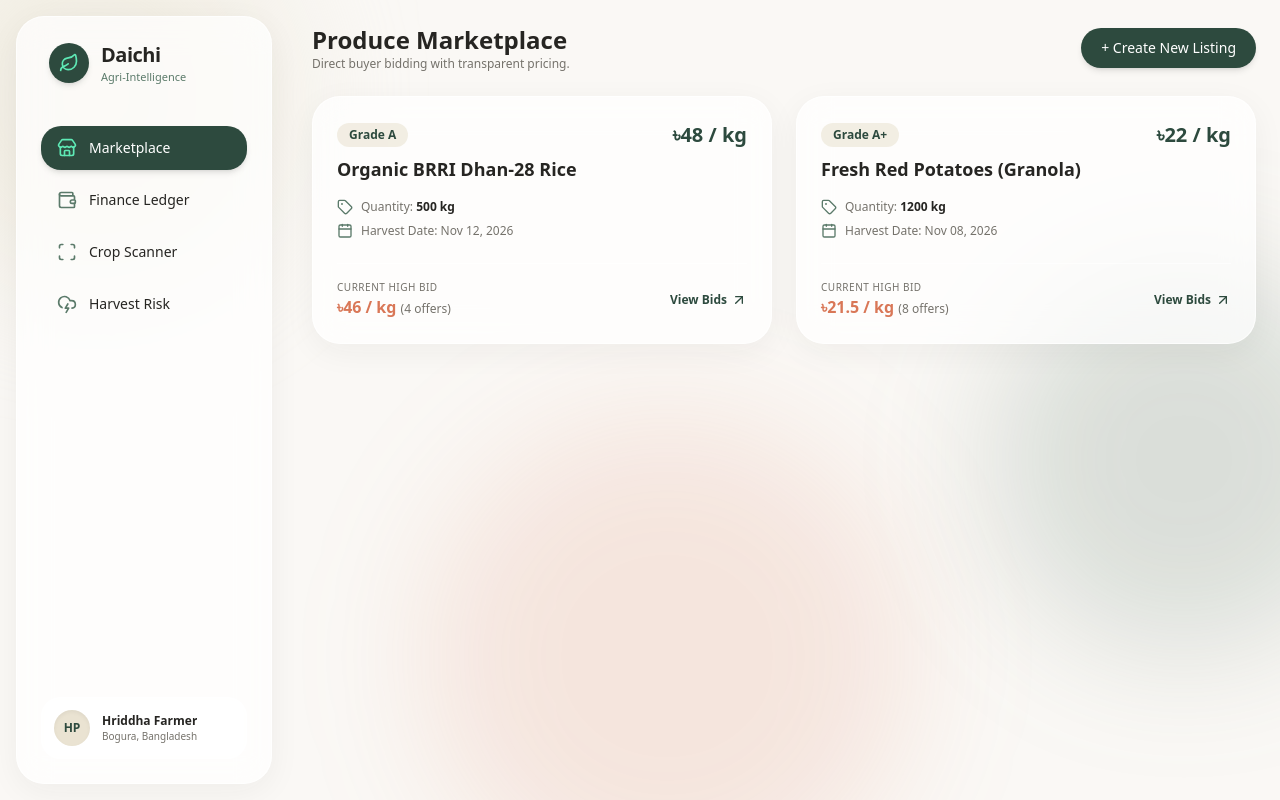
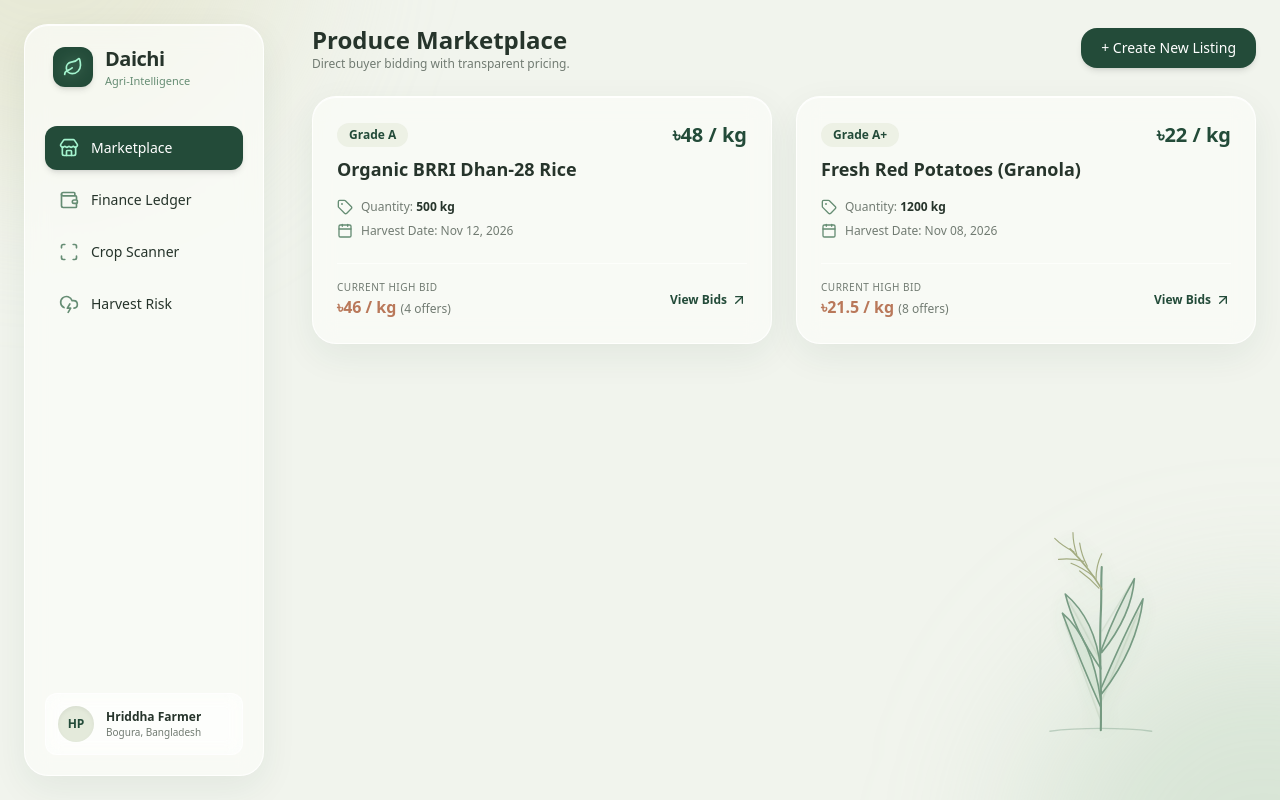
Before and after one commit to Hriddha/Daichi, a Next.js app in the folder frontend/: page /marketplace in a window 1280 px wide. Built offline with nearby package versions, Linux system fonts and the light colour scheme.

Commit message:
Added a growing crop animation

```diff
--- a/frontend/src/app/(dashboard)/layout.tsx
+++ b/frontend/src/app/(dashboard)/layout.tsx
@@ -6,17 +6,44 @@ export default function DashboardLayout({
   children: React.ReactNode;
 }) {
   return (
-    <div className="min-h-screen bg-daichi-bg relative flex overflow-hidden">
-      {/* Background Ambient Glow Orbs for Glassmorphic depth */}
-      <div className="fixed -top-24 -left-24 w-96 h-96 bg-daichi-sand/50 rounded-full blur-3xl pointer-events-none" />
-      <div className="fixed top-1/3 -right-24 w-96 h-96 bg-daichi-sage/20 rounded-full blur-3xl pointer-events-none" />
-      <div className="fixed -bottom-24 left-1/3 w-[30rem] h-[30rem] bg-daichi-clay/15 rounded-full blur-3xl pointer-events-none" />
+    <div className="relative flex min-h-screen flex-col overflow-hidden bg-daichi-bg md:flex-row">
+      <div className="pointer-events-none fixed inset-0 z-0 overflow-hidden" aria-hidden="true">
+        <div className="ambient-glow ambient-glow--top" />
+        <div className="ambient-glow ambient-glow--bottom" />
+        <svg className="growth-plant" viewBox="0 0 160 240" fill="none">
+          <path className="rice-ground" d="M27 218c29-4 77-4 106 0" />
+          <path className="rice-stem rice-stem--main" d="M80 217c1-42-2-81 0-122 1-17 0-31 1-48" />
+          <path className="rice-blade rice-blade--one" d="M80 193C67 164 53 130 40 95c20 17 34 48 40 91Z" />
+          <path className="rice-blade rice-blade--two" d="M80 174c15-35 29-66 44-94-4 34-19 68-43 99Z" />
+          <path className="rice-blade rice-blade--three" d="M80 153C63 128 50 103 43 75c20 17 33 42 37 78Z" />
+          <path className="rice-blade rice-blade--four" d="M81 132c11-29 22-52 34-73-2 27-13 51-34 77Z" />
+          <path className="rice-panicle-stem" d="M81 70c-10-17-20-29-33-42" />
+          <path className="rice-panicle-branch" d="M52 31c-8-4-14-8-20-14m23 17c-3-9-4-16-4-23m11 30c-10-3-18-3-26-2m30 7c-5-9-7-17-8-24m15 35c-9-7-16-11-24-14m26 17c0-11 2-19 6-27m-3 36c-7-8-13-13-20-18" />
+          <g className="rice-grains rice-grains--one">
+            <ellipse cx="27" cy="14" rx="2.4" ry="5" transform="rotate(-48 27 14)" />
+            <ellipse cx="33" cy="12" rx="2.4" ry="5" transform="rotate(-50 33 12)" />
+            <ellipse cx="38" cy="19" rx="2.4" ry="5" transform="rotate(-54 38 19)" />
+            <ellipse cx="42" cy="9" rx="2.4" ry="5" transform="rotate(-8 42 9)" />
+            <ellipse cx="47" cy="14" rx="2.4" ry="5" transform="rotate(-17 47 14)" />
+          </g>
+          <g className="rice-grains rice-grains--two">
+            <ellipse cx="38" cy="31" rx="2.4" ry="5" transform="rotate(-82 38 31)" />
+            <ellipse cx="44" cy="35" rx="2.4" ry="5" transform="rotate(-72 44 35)" />
+            <ellipse cx="51" cy="27" rx="2.4" ry="5" transform="rotate(-15 51 27)" />
+            <ellipse cx="57" cy="31" rx="2.4" ry="5" transform="rotate(-25 57 31)" />
+            <ellipse cx="61" cy="39" rx="2.4" ry="5" transform="rotate(-38 61 39)" />
+            <ellipse cx="68" cy="39" rx="2.4" ry="5" transform="rotate(-12 68 39)" />
+            <ellipse cx="70" cy="48" rx="2.4" ry="5" transform="rotate(-31 70 48)" />
+          </g>
+          <path className="rice-vein" d="M80 207 43 106m38 80 38-92M80 145 47 83m34 31 30-49" />
+        </svg>
+      </div>
 
       {/* Glass Navigation Sidebar */}
       <Sidebar />
 
       {/* Main Content Area */}
-      <main className="flex-1 p-6 overflow-y-auto relative z-10">
+      <main className="relative z-10 min-w-0 flex-1 overflow-y-auto px-4 py-5 md:p-6">
         <div className="max-w-5xl mx-auto space-y-6">{children}</div>
       </main>
     </div>
--- a/frontend/src/app/globals.css
+++ b/frontend/src/app/globals.css
@@ -1,54 +1,191 @@
 @import "tailwindcss";
 
 @theme {
-  --color-daichi-bg: #FAF8F5;
-  --color-daichi-surface: #FFFFFF;
-  --color-daichi-forest: #2D4A3E;
-  --color-daichi-sage: #5B7A6A;
-  --color-daichi-clay: #D97757;
-  --color-daichi-sand: #EAE3D2;
-  --color-daichi-charcoal: #262522;
-  --color-daichi-muted: #75726B;
-  --radius-warm: 1.25rem;
-  --radius-warm-lg: 1.75rem;
-  --shadow-glass: 0 8px 32px 0 rgba(45, 37, 30, 0.07);
-  --shadow-glass-hover: 0 12px 40px 0 rgba(45, 37, 30, 0.12);
+  --color-daichi-bg: #F1F4ED;
+  --color-daichi-surface: #FBFCF8;
+  --color-daichi-forest: #234B39;
+  --color-daichi-sage: #668D74;
+  --color-daichi-clay: #B9785A;
+  --color-daichi-sand: #E4EADB;
+  --color-daichi-charcoal: #26342B;
+  --color-daichi-muted: #717B72;
+  --radius-warm: 1rem;
+  --radius-warm-lg: 1.5rem;
+  --shadow-glass: 0 12px 36px 0 rgba(34, 52, 41, 0.07);
+  --shadow-glass-hover: 0 16px 42px 0 rgba(34, 52, 41, 0.12);
 }
 
 :root {
-  --bg-parchment: #FAF8F5;
+  --bg-parchment: #F1F4ED;
 }
 
 body {
-  background-color: var(--bg-parchment);
-  color: #262522;
+  background:
+    radial-gradient(ellipse at 86% 76%, rgba(181, 207, 176, 0.22), transparent 34rem),
+    radial-gradient(ellipse at 8% 8%, rgba(231, 221, 193, 0.28), transparent 30rem),
+    var(--bg-parchment);
+  color: #26342B;
   overflow-x: hidden;
   font-family: system-ui, -apple-system, BlinkMacSystemFont, "Segoe UI", Roboto, sans-serif;
 }
 
 /* Glassmorphism Utility */
 .glass-panel {
-  background: rgba(255, 255, 255, 0.72);
-  backdrop-filter: blur(16px);
-  -webkit-backdrop-filter: blur(16px);
-  border: 1px solid rgba(255, 255, 255, 0.7);
-  box-shadow: 0 8px 32px 0 rgba(45, 37, 30, 0.05);
+  background: rgba(251, 252, 248, 0.72);
+  backdrop-filter: blur(12px);
+  -webkit-backdrop-filter: blur(12px);
+  border: 1px solid rgba(255, 255, 255, 0.82);
+  box-shadow: 0 12px 36px 0 rgba(35, 75, 57, 0.07), inset 0 1px 0 rgba(255, 255, 255, 0.78);
 }
 
-/* Dynamic Ambient Green Glows */
-@keyframes ambient-pulse {
-  0%, 100% {
-    transform: scale(1) translate(0px, 0px);
-    opacity: 0.45;
+@keyframes rice-grow {
+  0%, 8% {
+    stroke-dashoffset: 240;
+    fill-opacity: 0;
   }
-  50% {
-    transform: scale(1.12) translate(15px, -10px);
-    opacity: 0.7;
+  40%, 88% {
+    stroke-dashoffset: 0;
+    fill-opacity: 1;
+  }
+  100% {
+    stroke-dashoffset: 240;
+    fill-opacity: 0;
   }
 }
 
-.animate-ambient-green {
-  animation: ambient-pulse 8s ease-in-out infinite;
+@keyframes rice-grain-grow {
+  0%, 30% {
+    opacity: 0;
+  }
+  46%, 88% {
+    opacity: 1;
+  }
+  100% {
+    opacity: 0;
+  }
+}
+
+.ambient-glow {
+  position: absolute;
+  width: 30rem;
+  aspect-ratio: 1;
+  border-radius: 50%;
+  filter: blur(80px);
+}
+
+.ambient-glow--top {
+  top: -19rem;
+  left: -12rem;
+  background: rgba(219, 220, 187, 0.45);
+}
+
+.ambient-glow--bottom {
+  right: -14rem;
+  bottom: -19rem;
+  background: rgba(159, 195, 164, 0.3);
+}
+
+.growth-plant {
+  position: absolute;
+  right: clamp(1.5rem, 8vw, 8rem);
+  bottom: clamp(1rem, 6vh, 4rem);
+  width: clamp(8rem, 12vw, 10rem);
+  overflow: visible;
+  color: #568366;
+  opacity: 0.78;
+  filter: drop-shadow(0 0 10px rgba(69, 143, 94, 0.2));
+}
+
+.rice-ground,
+.rice-stem,
+.rice-blade,
+.rice-panicle-stem,
+.rice-panicle-branch,
+.rice-vein {
+  fill: none;
+  stroke: currentColor;
+  stroke-linecap: round;
+  stroke-linejoin: round;
+}
+
+.rice-ground {
+  stroke-width: 1.4;
+  opacity: 0.38;
+}
+
+.rice-stem,
+.rice-blade,
+.rice-panicle-stem,
+.rice-panicle-branch {
+  stroke-width: 1.7;
+  stroke-dasharray: 240;
+  stroke-dashoffset: 240;
+  animation: rice-grow 14s ease-in-out infinite;
+}
+
+.rice-stem--main {
+  stroke-width: 2.2;
+}
+
+.rice-blade {
+  fill: rgba(107, 157, 111, 0.12);
+}
+
+.rice-blade--one {
+  animation-delay: 0.5s;
+}
+
+.rice-blade--two {
+  animation-delay: 0.8s;
+}
+
+.rice-blade--three {
+  animation-delay: 1.1s;
+}
+
+.rice-blade--four {
+  animation-delay: 1.4s;
+}
+
+.rice-panicle-stem,
+.rice-panicle-branch {
+  stroke: #8C9661;
+  animation-delay: 1.8s;
+}
+
+.rice-panicle-branch {
+  stroke-width: 1.2;
+  animation-delay: 2s;
+}
+
+.rice-grains {
+  fill: rgba(218, 183, 99, 0.3);
+  stroke: #B39A5B;
+  stroke-width: 0.9;
+  opacity: 0;
+  animation: rice-grain-grow 14s ease-in-out infinite;
+  filter: drop-shadow(0 0 4px rgba(218, 183, 99, 0.24));
+}
+
+.rice-grains--one {
+  animation-delay: 2.2s;
+}
+
+.rice-grains--two {
+  animation-delay: 2.5s;
+}
+
+.rice-vein {
+  stroke: #70906D;
+  stroke-width: 0.8;
+  opacity: 0.45;
+  stroke-dasharray: 240;
+  stroke-dashoffset: 240;
+  animation: rice-grow 14s ease-in-out 1.5s infinite;
+}
+
+.brand-leaf {
+  filter: drop-shadow(0 0 7px rgba(167, 224, 185, 0.5));
 }
 
 .green-glow-hover {
@@ -56,6 +193,37 @@ body {
 }
 
 .green-glow-hover:hover {
-  border-color: rgba(45, 74, 62, 0.35);
-  box-shadow: 0 12px 30px -10px rgba(45, 74, 62, 0.25);
+  border-color: rgba(35, 70, 56, 0.35);
+  box-shadow: 0 12px 30px -10px rgba(35, 70, 56, 0.25);
 }
+
+@media (prefers-reduced-motion: reduce) {
+  .rice-stem,
+  .rice-blade,
+  .rice-panicle-stem,
+  .rice-panicle-branch,
+  .rice-grains,
+  .rice-vein {
+    animation: none;
+  }
+
+  .growth-plant {
+    opacity: 0.75;
+  }
+
+  .rice-stem,
+  .rice-blade,
+  .rice-panicle-stem,
+  .rice-panicle-branch,
+  .rice-vein {
+    stroke-dashoffset: 0;
+  }
+
+  .rice-blade {
+    fill-opacity: 1;
+  }
+
+  .rice-grains {
+    opacity: 1;
+  }
+}
--- a/frontend/src/components/layout/Sidebar.tsx
+++ b/frontend/src/components/layout/Sidebar.tsx
@@ -15,21 +15,21 @@ export default function Sidebar() {
   const pathname = usePathname();
 
   return (
-    <aside className="w-64 glass-panel m-4 rounded-warm-lg p-6 flex flex-col justify-between shrink-0 sticky top-4 h-[calc(100vh-2rem)] border border-white/80 shadow-glass">
+    <aside className="glass-panel relative z-10 m-3 flex w-auto shrink-0 flex-col justify-between rounded-warm-lg border border-white/80 p-4 shadow-glass md:sticky md:top-6 md:m-6 md:h-[calc(100vh-3rem)] md:w-60 md:p-5">
       <div>
         {/* Brand Header */}
-        <div className="flex items-center gap-3 mb-10 px-2">
-          <div className="w-10 h-10 rounded-warm bg-daichi-forest flex items-center justify-center text-white shadow-md">
-            <Leaf className="w-5 h-5 text-emerald-300" />
+        <div className="mb-5 flex items-center gap-3 px-1 md:mb-9 md:px-2">
+          <div className="flex h-10 w-10 items-center justify-center rounded-xl bg-daichi-forest text-white shadow-md">
+            <Leaf className="brand-leaf h-5 w-5 text-emerald-200" />
           </div>
           <div>
-            <h1 className="font-bold text-xl text-daichi-charcoal tracking-tight">Daichi</h1>
+            <h1 className="text-xl font-bold tracking-tight text-daichi-charcoal">Daichi</h1>
             <p className="text-[11px] font-medium text-daichi-sage">Agri-Intelligence</p>
           </div>
         </div>
 
         {/* Navigation */}
-        <nav className="space-y-2">
+        <nav aria-label="Main navigation" className="flex flex-wrap gap-2 md:flex-col">
           {navItems.map((item) => {
             const Icon = item.icon;
             const isActive = pathname.startsWith(item.href);
@@ -38,13 +38,14 @@ export default function Sidebar() {
               <Link
                 key={item.name}
                 href={item.href}
-                className={`flex items-center gap-3 px-4 py-3 rounded-warm text-sm font-medium transition-all duration-200 ${
+                aria-current={isActive ? "page" : undefined}
+                className={`flex min-w-0 flex-1 basis-[calc(50%-0.25rem)] items-center gap-2 rounded-xl px-3 py-3 text-xs font-medium transition-all duration-200 md:flex-none md:gap-3 md:px-3.5 md:text-sm ${
                   isActive
                     ? "bg-daichi-forest text-white shadow-md"
-                    : "text-daichi-charcoal hover:bg-white/60 hover:text-daichi-forest"
+                    : "text-daichi-charcoal hover:bg-white/70 hover:text-daichi-forest"
                 }`}
               >
-                <Icon className={`w-5 h-5 ${isActive ? "text-emerald-300" : "text-daichi-sage"}`} />
+                <Icon className={`h-4 w-4 shrink-0 md:h-5 md:w-5 ${isActive ? "text-emerald-200" : "text-daichi-sage"}`} />
                 {item.name}
               </Link>
             );
@@ -53,8 +54,8 @@ export default function Sidebar() {
       </div>
 
       {/* User Status Badge */}
-      <div className="p-3 bg-white/40 rounded-warm border border-white/60 flex items-center gap-3 backdrop-blur-sm">
-        <div className="w-9 h-9 rounded-full bg-daichi-sand text-daichi-forest flex items-center justify-center font-bold text-xs shadow-inner">
+      <div className="mt-4 flex items-center gap-3 rounded-xl border border-white/70 bg-white/50 p-2.5 backdrop-blur-sm md:mt-0 md:p-3">
+        <div className="flex h-9 w-9 shrink-0 items-center justify-center rounded-full bg-daichi-sand text-xs font-bold text-daichi-forest shadow-inner">
           HP
         </div>
         <div className="overflow-hidden">
```
